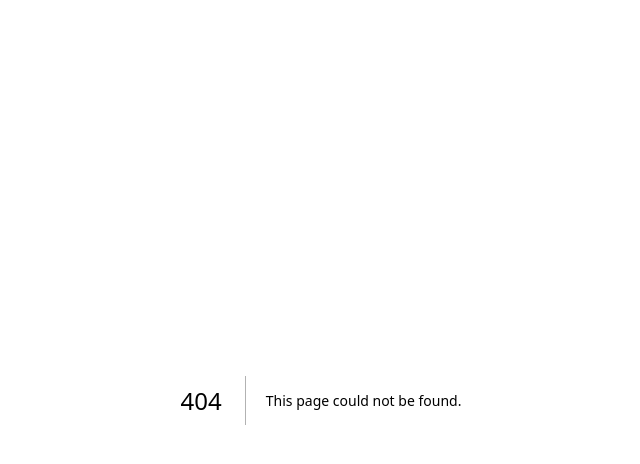
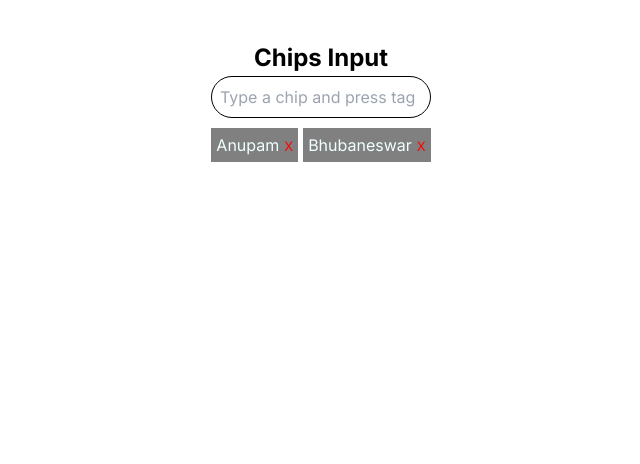
Before and after one commit to anupam-coder/developer-practice, a Next.js app in the folder dev-practice-app/: page /ChipsInput in a window 1280 px wide. Before the commit this address had no page. Shown: the top 464 px of the page, without its empty margins (319-959 px from the left). Built offline with nearby package versions, Linux system fonts and the light colour scheme.

Commit message:
Pushed chips input

```diff
--- /dev/null
+++ b/dev-practice-app/app/ChipsInput/ChipsInput.jsx
@@ -0,0 +1,58 @@
+"use client";
+import React, { useState } from "react";
+import "./styles.css";
+function ChipsInput() {
+  const [inputText, setInputText] = useState("");
+  const [chips, setChips] = useState(["Anupam", "Bhubaneswar"]);
+
+  const handleKeyDown = (e) => {
+    if (e.key === "Enter" && inputText.trim() !== "") {
+      //logic to setChips
+      setChips((prev) => [...prev, inputText]);
+      setInputText("");
+    }
+  };
+
+  const handleDelete = (chip, index) => {
+    //One way
+    //setChips((prev) => prev.filter((prevChip) => prevChip !== chip));
+    //Another way
+    const copyChips = [...chips];
+    copyChips.splice(index, i);
+    setChips(copyChips);
+  };
+
+  return (
+    <div
+      style={{
+        display: "flex",
+        flexDirection: "column",
+        alignItems: "center",
+        margin: "40px 0",
+      }}
+    >
+      <h1>Chips Input</h1>
+      <input
+        className="chips-input"
+        type="text"
+        placeholder="Type a chip and press tag"
+        style={{ padding: "8px", width: "220px" }}
+        value={inputText}
+        onChange={(e) => setInputText(e.target.value)}
+        onKeyDown={(e) => handleKeyDown(e)}
+      />
+      <div className="chips-container">
+        {chips.map((chip, id) => (
+          <div className="chip" key={id}>
+            {chip}
+            <button className="chip-btn" onClick={() => handleDelete(chip, id)}>
+              X
+            </button>
+          </div>
+        ))}
+      </div>
+    </div>
+  );
+}
+
+export default ChipsInput;
--- /dev/null
+++ b/dev-practice-app/app/ChipsInput/page.jsx
@@ -0,0 +1,7 @@
+import ChipsInput from "./ChipsInput";
+
+const App = () => {
+  return <ChipsInput />;
+};
+
+export default App;
--- /dev/null
+++ b/dev-practice-app/app/ChipsInput/styles.css
@@ -0,0 +1,39 @@
+body {
+  font-family: sans-serif;
+  -webkit-font-smoothing: auto;
+  -moz-font-smoothing: auto;
+  -moz-osx-font-smoothing: grayscale;
+  font-smoothing: auto;
+  text-rendering: optimizeLegibility;
+  font-smooth: always;
+  -webkit-tap-highlight-color: transparent;
+  -webkit-touch-callout: none;
+}
+
+h1 {
+  font-size: 1.5rem;
+  font-weight: bold;
+}
+
+.chips-input {
+  border: 1px solid black;
+  border-radius: 50px;
+}
+
+.chips-container {
+  display: flex;
+  gap: 5px;
+  margin: 10px;
+}
+
+.chip {
+  background-color: grey;
+  padding: 5px;
+  color: azure;
+}
+
+.chip-btn {
+  color: red;
+  margin-left: 5px;
+  font-size: small;
+}
```
